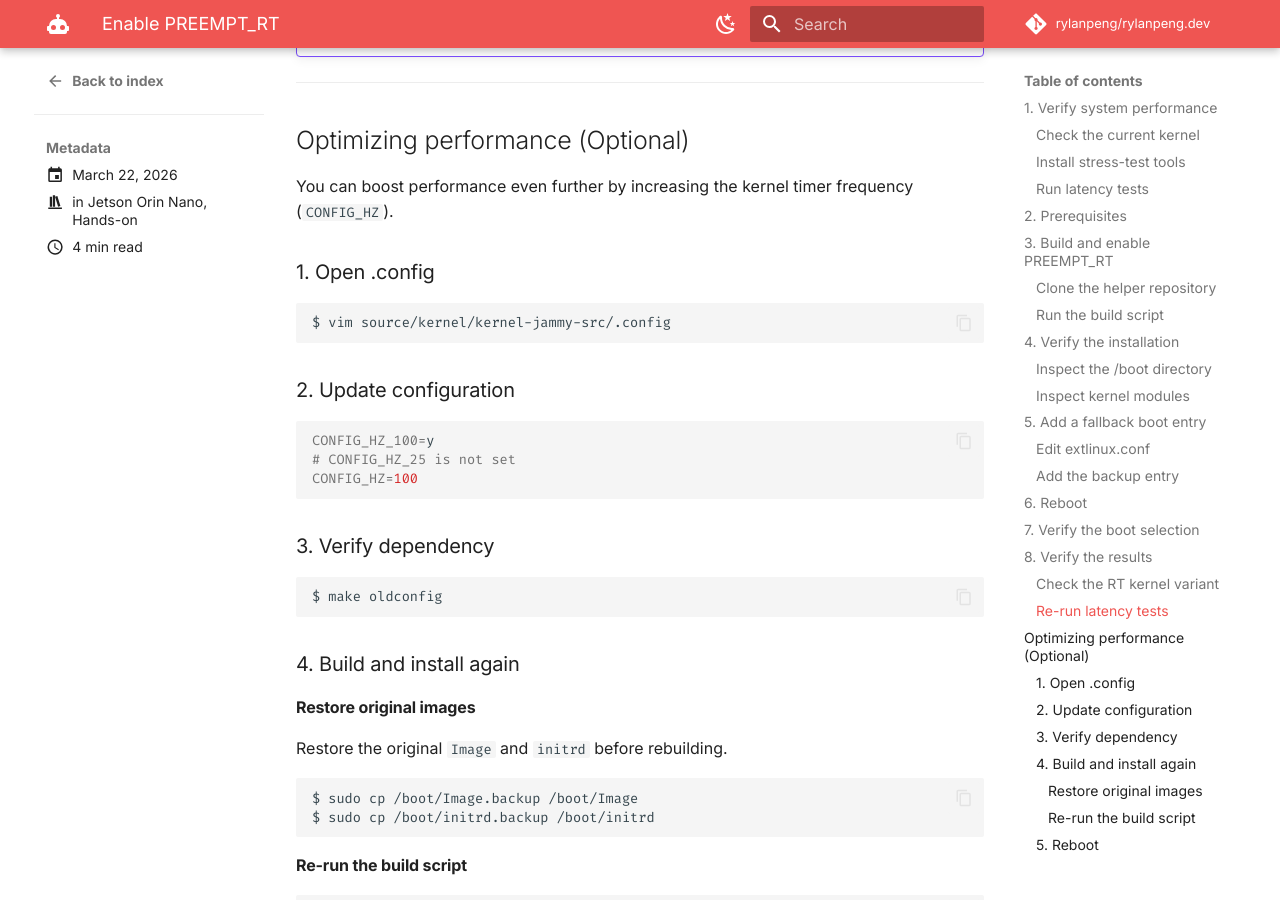
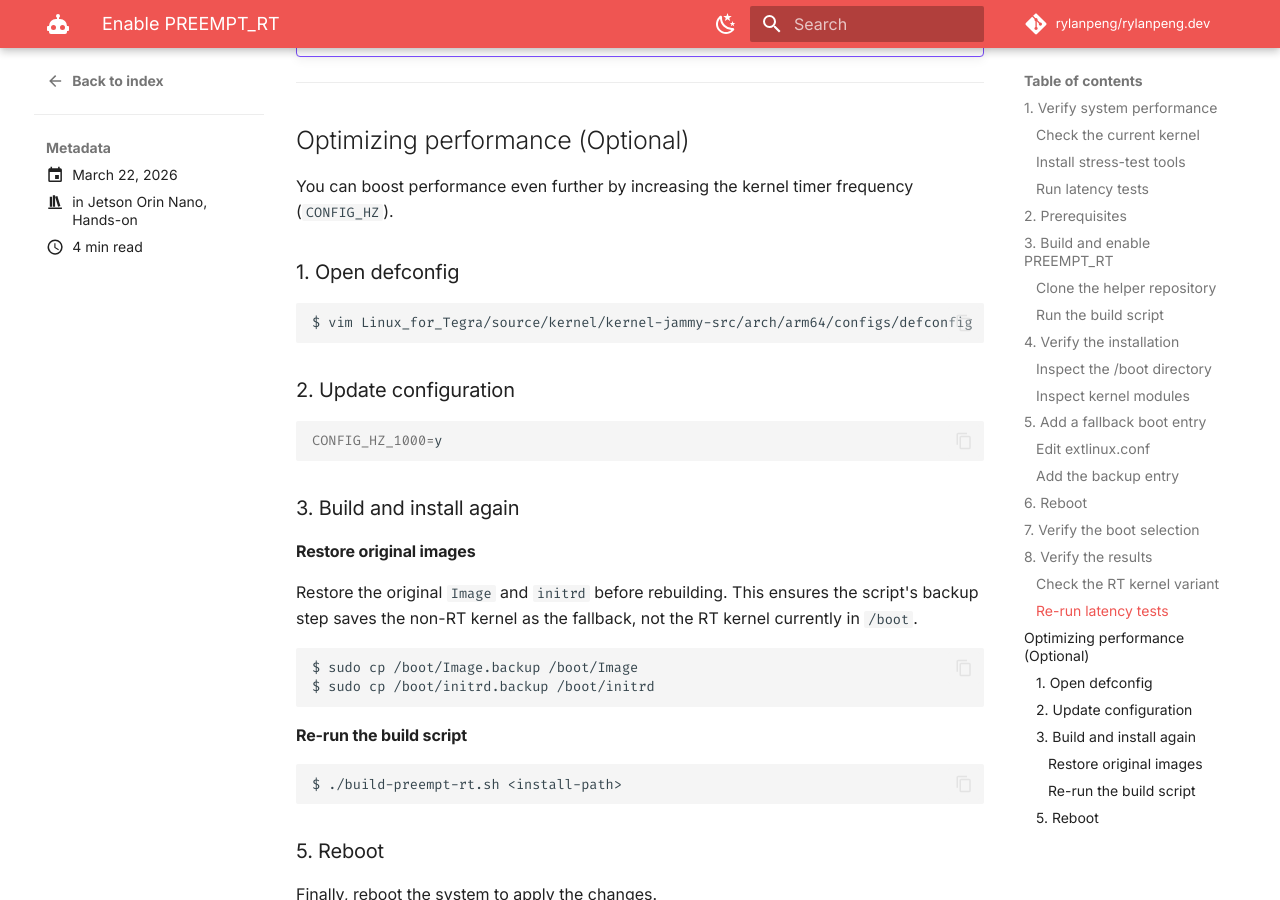
Before and after one commit to rylanpeng/rylanpeng.dev, an MkDocs documentation site: the page built from docs/posts/jetson-orin-nano/hands-on/2-enable-preempt-rt.md, in a window 1280 px wide and 900 px high, scrolled down 4538 px. Built offline with MkDocs 1.6.1 and Material for MkDocs 9.7.7, drawn with Linux system fonts in a browser that asks for light colours; comment, search, counter and statistics services are not loaded.

Commit message:
Correct 2-enable-preempt-rt to use defconfig not .config

````diff
--- a/docs/posts/jetson-orin-nano/hands-on/2-enable-preempt-rt.md
+++ b/docs/posts/jetson-orin-nano/hands-on/2-enable-preempt-rt.md
@@ -186,31 +186,22 @@ Perform the stress test and `cyclictest` again to observe the improvement in lat
 
 You can boost performance even further by increasing the kernel timer frequency (`CONFIG_HZ`).
 
-### 1. Open .config
+### 1. Open defconfig
 
 ```sh
-$ vim source/kernel/kernel-jammy-src/.config
+$ vim Linux_for_Tegra/source/kernel/kernel-jammy-src/arch/arm64/configs/defconfig
 ```
 
 ### 2. Update configuration
-
 ```bash
-CONFIG_HZ_100=y
-# CONFIG_HZ_25 is not set
-CONFIG_HZ=100
+CONFIG_HZ_1000=y
 ```
 
-### 3. Verify dependency
-
-```sh
-$ make oldconfig
-```
-
-### 4. Build and install again
+### 3. Build and install again
 
 #### Restore original images
 
-Restore the original `Image` and `initrd` before rebuilding.
+Restore the original `Image` and `initrd` before rebuilding. This ensures the script's backup step saves the non-RT kernel as the fallback, not the RT kernel currently in `/boot`.
 
 ```bash
 $ sudo cp /boot/Image.backup /boot/Image
````
